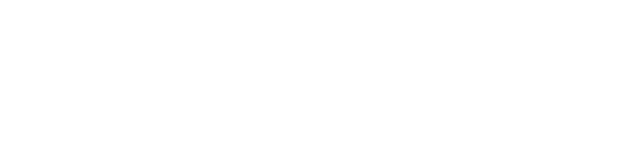
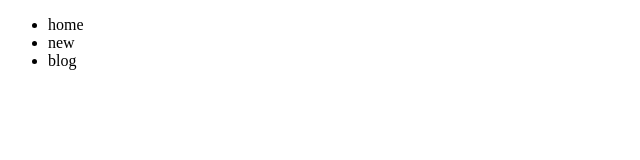
Before and after one commit to giorgidugladze/lesson-5-, a plain HTML site: page index.html in a window 1280 px wide. Shown: the whole page, without its empty margins (0-640 px from the left). Drawn offline with Linux system fonts and the light colour scheme.

Commit message:
add header content

```diff
--- a/index.html
+++ b/index.html
@@ -8,4 +8,13 @@
 <body>
 
 </body>
+<head>
+    <nav>
+        <ul>
+            <li>home</li>
+            <li>new</li>
+            <li>blog</li>
+        </ul>
+    </nav>
+</head>
 </html>
```
